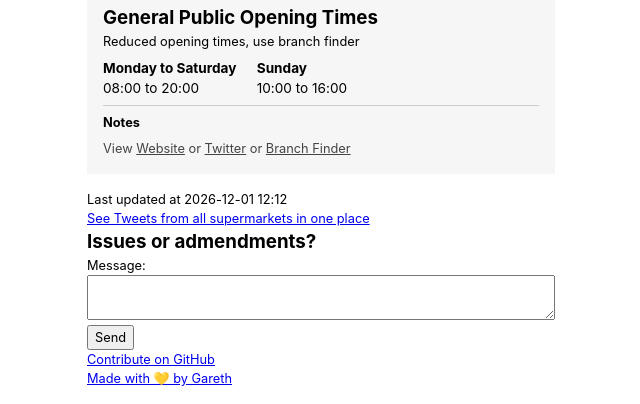
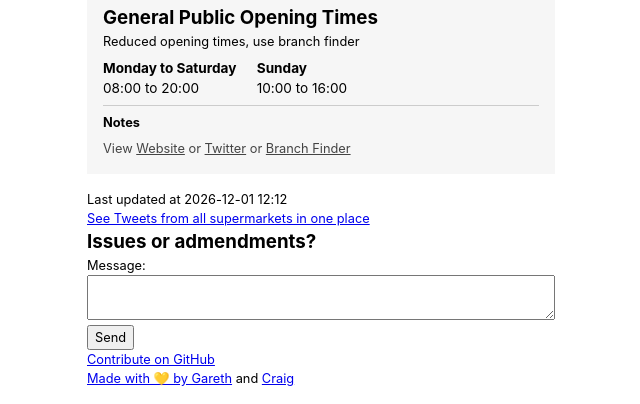
Before and after one commit to gtrufitt/priorityshoppinghours, an Eleventy site: page index.liquid in a window 1280 px wide. Shown: the part 4876-5280 px from the top of the page, without its empty margins (319-959 px from the left). Built offline with nearby package versions, Linux system fonts and the light colour scheme; Eleventy itself is replaced by a stand-in of ours; files that its build step writes are made by us from their sources.

Commit message:
Add Craig

```diff
--- a/index.liquid
+++ b/index.liquid
@@ -91,7 +91,7 @@
     </form>
 
     <p class="small"><a href="https://github.com/gtrufitt/priorityshoppinghours">Contribute on GitHub</a></p>
-    <p class="small"><a href="https://twitter.com/gtrufitt">Made with 💛 by Gareth</a></p>
+    <p class="small"><a href="https://twitter.com/gtrufitt">Made with 💛 by Gareth</a> and <a href="https://github.com/Jonesatron">Craig</a></p>
 
     <!-- Anon analytics -->
     <script data-goatcounter="https://priorityshoppinghours.goatcounter.com/count" async src="//gc.zgo.at/count.js"></script>
```
